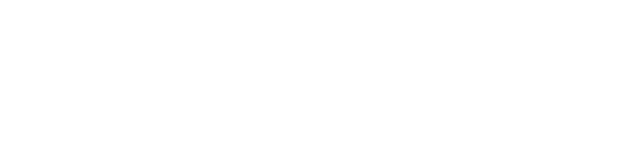
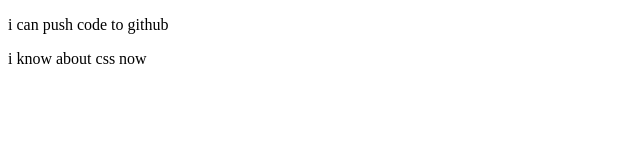
Before and after one commit to otvn/2nd-repo, a plain HTML site: page index.html in a window 1280 px wide. Shown: the whole page, without its empty margins (0-640 px from the left). Drawn offline with Linux system fonts and the light colour scheme.

```diff
--- a/index.html
+++ b/index.html
@@ -7,6 +7,7 @@
     <title>2nd repo</title>
 </head>
 <body>
-
+    <p>i can push code to github</p>
+    <p>i know about css now</p>
 </body>
 </html>
```
